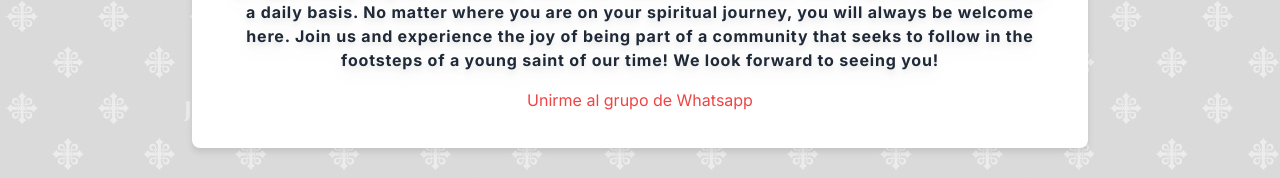
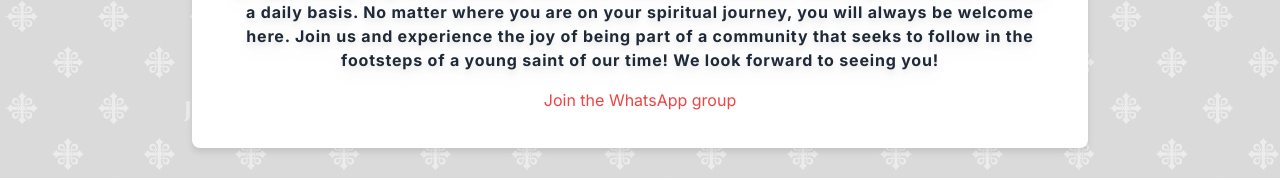
Before and after one commit to sergio-scardigno/Proyecto-Carlo-Acutis-Chascomus, a Next.js app: page /en in a window 1280 px wide. Shown: the part 1387-1565 px from the top of the page. Built offline with nearby package versions, Linux system fonts and the light colour scheme.

Commit message:
traduccion whatsapp group

```diff
--- a/messages/en.json
+++ b/messages/en.json
@@ -11,7 +11,8 @@
         "obispo": "Invitation from Bishop Juan Ignacio Liébana to the Enthronement of Carlo Acutis in Chascomús",
         "description3": "The Bishop of Chascomús, Juan Ignacio Liébana, extends a warm invitation to the entire community of Chascomús to participate in the enthronement of the image of Blessed Carlo Acutis on October 10. This special event will celebrate the life and legacy of this young blessed who inspired so many with his love for the Eucharist and his dedication to faith in the digital age. Don't miss this day of faith and communion!",
         "carlo-acutis-IA": "Who was Carlo Acutis?",
-        "invitation": "Please join this amazing Carlo Acutis group! This is a space where we can inspire each other and grow closer to our faith, just as Carlo taught us through his life example. Every meeting is an opportunity to grow spiritually, share with others, and discover new ways to live our faith on a daily basis. No matter where you are on your spiritual journey, you will always be welcome here. Join us and experience the joy of being part of a community that seeks to follow in the footsteps of a young saint of our time! We look forward to seeing you!"
+        "invitation": "Please join this amazing Carlo Acutis group! This is a space where we can inspire each other and grow closer to our faith, just as Carlo taught us through his life example. Every meeting is an opportunity to grow spiritually, share with others, and discover new ways to live our faith on a daily basis. No matter where you are on your spiritual journey, you will always be welcome here. Join us and experience the joy of being part of a community that seeks to follow in the footsteps of a young saint of our time! We look forward to seeing you!",
+        "whatsapp-group": "Join the WhatsApp group"
     },
     "Oracion": {
         "title": "Novena to Blessed Carlo Acutis",
--- a/messages/es.json
+++ b/messages/es.json
@@ -10,7 +10,8 @@
         "obispo": "Invitación del Obispo Juan Ignacio Liébana a la Entronización de Carlo Acutis en Chascomús",
         "description3": "El Obispo de Chascomús, Juan Ignacio Liébana, extiende una cálida invitación a toda la comunidad de Chascomús para participar de la entronización de la imagen del Beato Carlo Acutis el próximo 10 de octubre. En este evento especial, se celebrará la vida y el legado de este joven beato que inspiró a tantos con su amor por la Eucaristía y su dedicación a la fe en la era digital. ¡No te pierdas esta jornada de fe y comunión!",
         "carlo-acutis-IA": "Quien fue Carlo Acutis?",
-        "invitation": "Anímense a ser parte de este increíble grupo de Carlo Acutis! Este es un espacio donde podemos inspirarnos mutuamente y acercarnos más a nuestra fe, tal como Carlo nos enseñó con su ejemplo de vida. Cada encuentro es una oportunidad para crecer espiritualmente, compartir con otros y descubrir nuevas formas de vivir nuestra fe en el día a día. No importa en qué punto de tu camino espiritual estés, aquí siempre serás bienvenido. ¡Súmate y experimenta la alegría de formar parte de una comunidad que busca seguir los pasos de un joven santo de nuestro tiempo! ¡Los esperamos!"
+        "invitation": "Anímense a ser parte de este increíble grupo de Carlo Acutis! Este es un espacio donde podemos inspirarnos mutuamente y acercarnos más a nuestra fe, tal como Carlo nos enseñó con su ejemplo de vida. Cada encuentro es una oportunidad para crecer espiritualmente, compartir con otros y descubrir nuevas formas de vivir nuestra fe en el día a día. No importa en qué punto de tu camino espiritual estés, aquí siempre serás bienvenido. ¡Súmate y experimenta la alegría de formar parte de una comunidad que busca seguir los pasos de un joven santo de nuestro tiempo! ¡Los esperamos!",
+        "whatsapp-group": "Unirme al grupo de Whatsapp"
     },
     "Oracion": {
         "title": "Novena al Beato Carlo Acutis",
--- a/src/app/[locale]/page.tsx
+++ b/src/app/[locale]/page.tsx
@@ -95,7 +95,7 @@
                     href={`https://chat.whatsapp.com/L3LSfsMeNFv95uNPe7VP0f`}
                     className="block text-red-500 py-2 lg:py-0 hover:text-black"
                 >
-                    <p>Unirme al grupo de Whatsapp</p>
+                    <p>{t('whatsapp-group')}</p>
                 </Link>
             </div>
         </>
```
